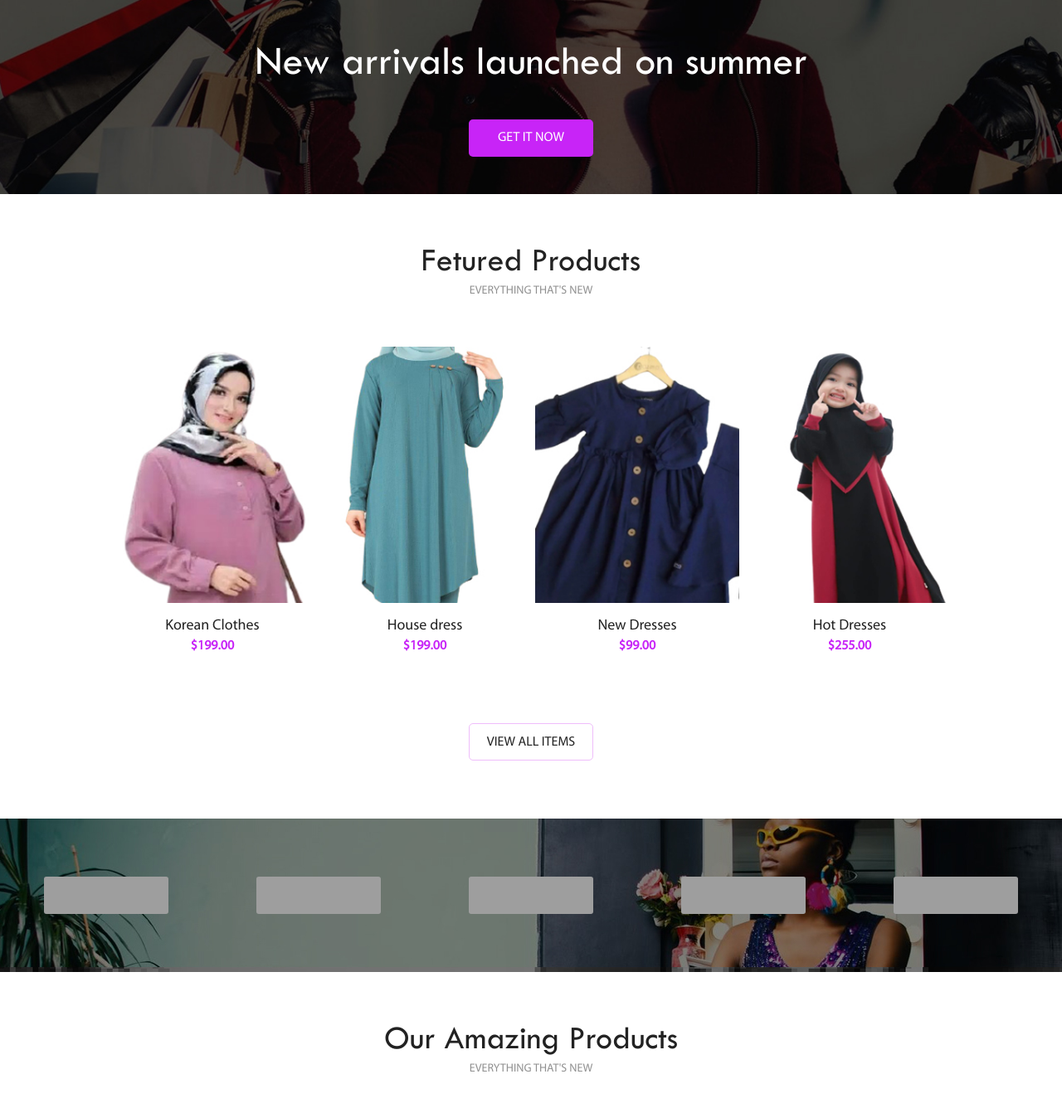
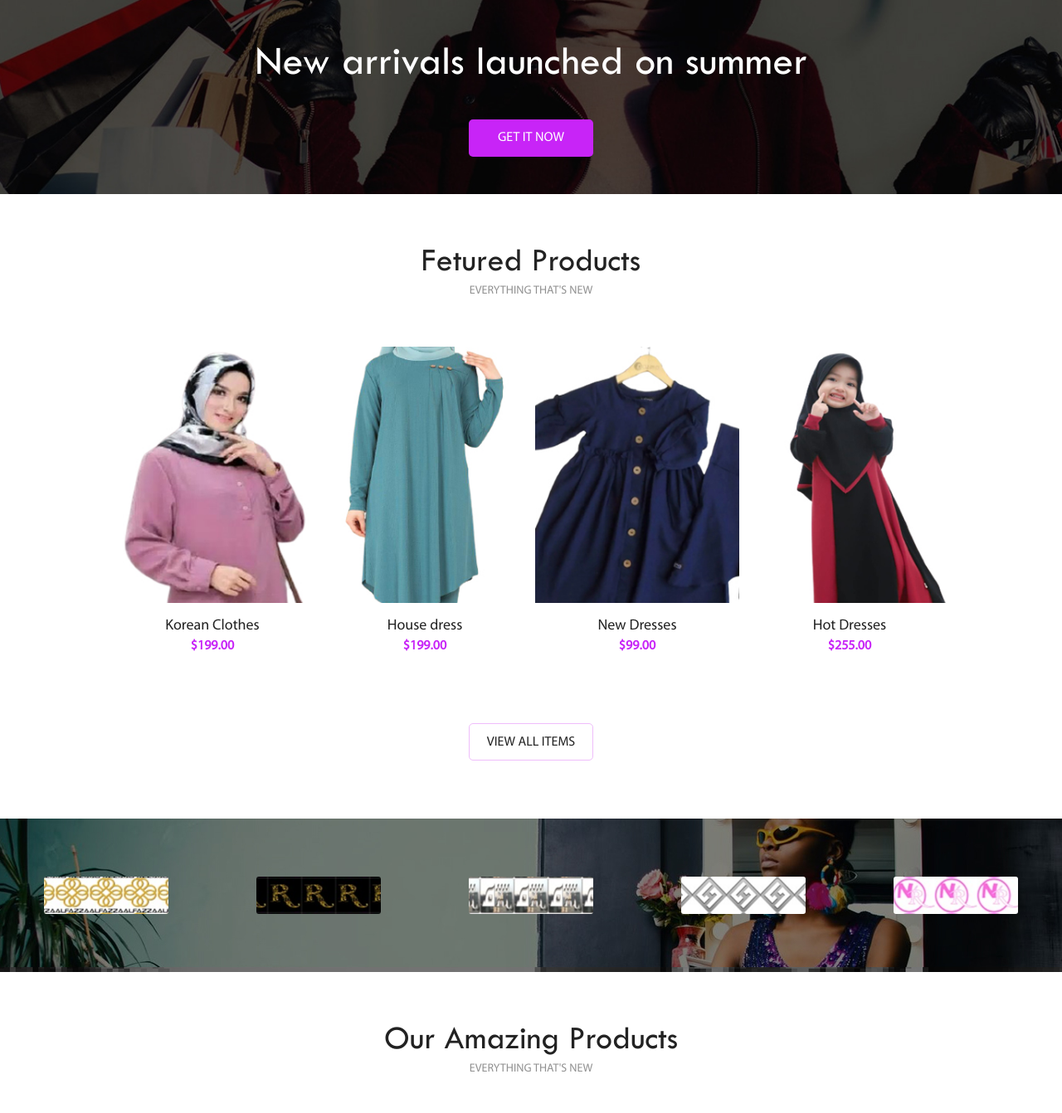
Before and after one commit to YuliUA/Online-Shop-Template, a PHP site: page / in a window 1280 px wide. Shown: the part 1861-3203 px from the top of the page at 83% size. Run offline with PHP 8.4, Linux system fonts and the light colour scheme; grey boxes are pictures that could not be loaded.

Commit message:
Update main.css

```diff
--- a/css/main.css
+++ b/css/main.css
@@ -180,24 +180,24 @@
 }
 
 .banner-button-brand a:nth-child(1) {
-    background-image: url('../images/brand1.png')
+    background-image: url('../images/brand1.jpg')
 }
 
 .banner-button-brand a:nth-child(2) {
-    background-image: url('../images/brand2.png')
+    background-image: url('../images/brand2.jpg')
 }
 
 .banner-button-brand a:nth-child(3) {
-    background-image: url('../images/brand3.png')
+    background-image: url('../images/brand3.jpg')
 }
 
 .banner-button-brand a:nth-child(4) {
-    background-image: url('../images/brand4.png')
+    background-image: url('../images/brand4.jpg')
 }
 
 .banner-button-brand a:nth-child(5) {
-    background-image: url('../images/brand5.png')
+    background-image: url('../images/brand5.jpg')
 }
 .banner-button-brand a:nth-child(6) {
-    background-image: url('../images/brand6.png')
+    background-image: url('../images/brand6.jpg')
 }
```
